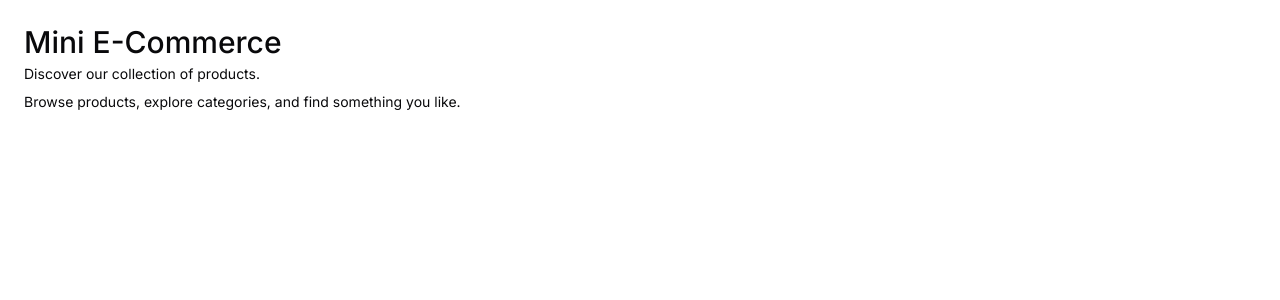
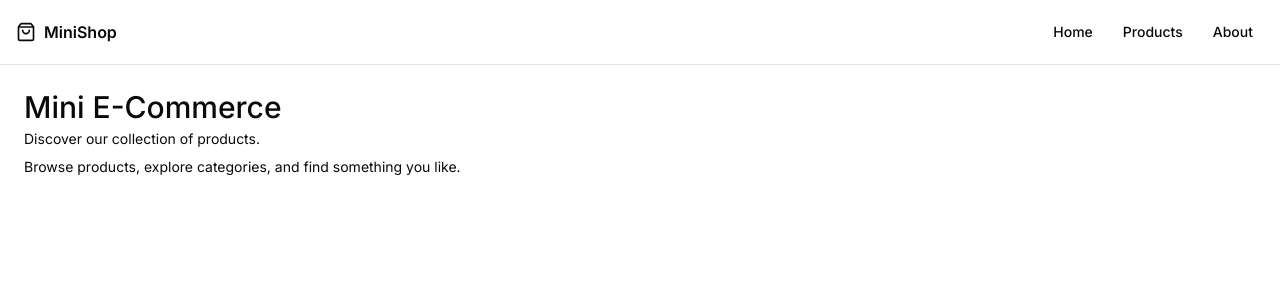
Before and after one commit to Shareeh23/react-workshop, a Next.js app in the folder next-js/mini-ecommerce/: page / in a window 1280 px wide. Shown: the top 300 px of the page. Built offline with nearby package versions, Linux system fonts and the light colour scheme.

Commit message:
feat(mini-ecommerce): integrate site header into root layout

```diff
--- a/next-js/mini-ecommerce/app/layout.tsx
+++ b/next-js/mini-ecommerce/app/layout.tsx
@@ -3,6 +3,7 @@ import { Geist, Geist_Mono, Inter } from "next/font/google"
 import "./globals.css"
 import { ThemeProvider } from "@/components/theme-provider"
 import { cn } from "@/lib/utils";
+import { SiteHeader } from "@/components/common/site-header";
 
 const inter = Inter({subsets:['latin'],variable:'--font-sans'})
 
@@ -23,7 +24,10 @@ export default function RootLayout({
       className={cn("antialiased", fontMono.variable, "font-sans", inter.variable)}
     >
       <body>
-        <ThemeProvider>{children}</ThemeProvider>
+        <ThemeProvider>
+          <SiteHeader />
+          {children}
+          </ThemeProvider>
       </body>
     </html>
   )
```
